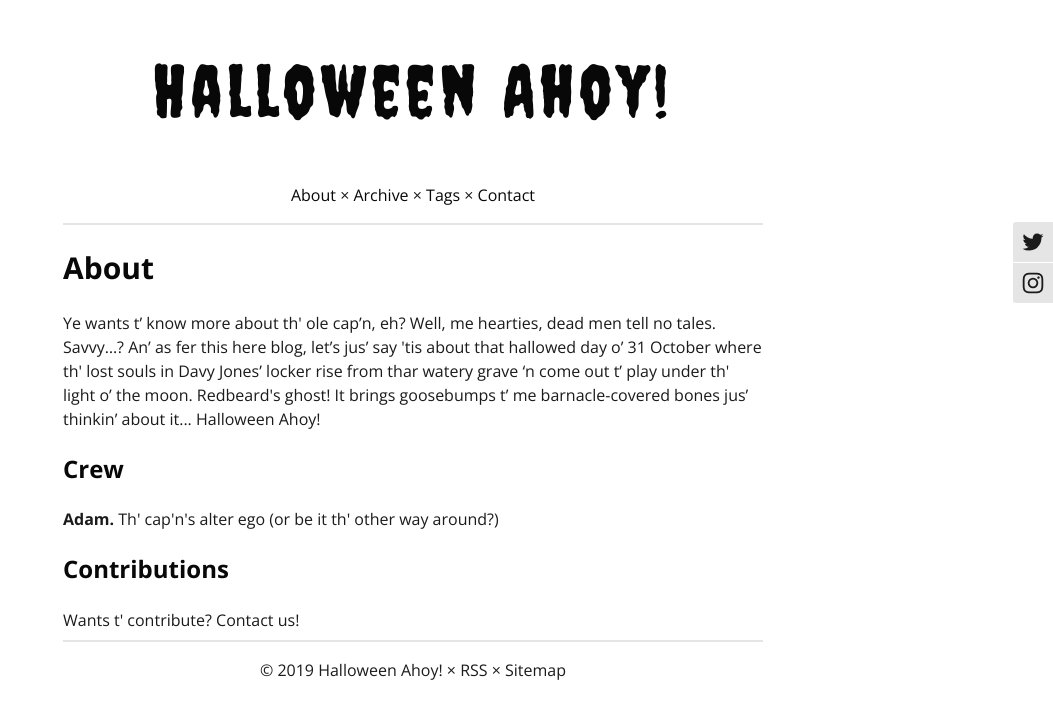
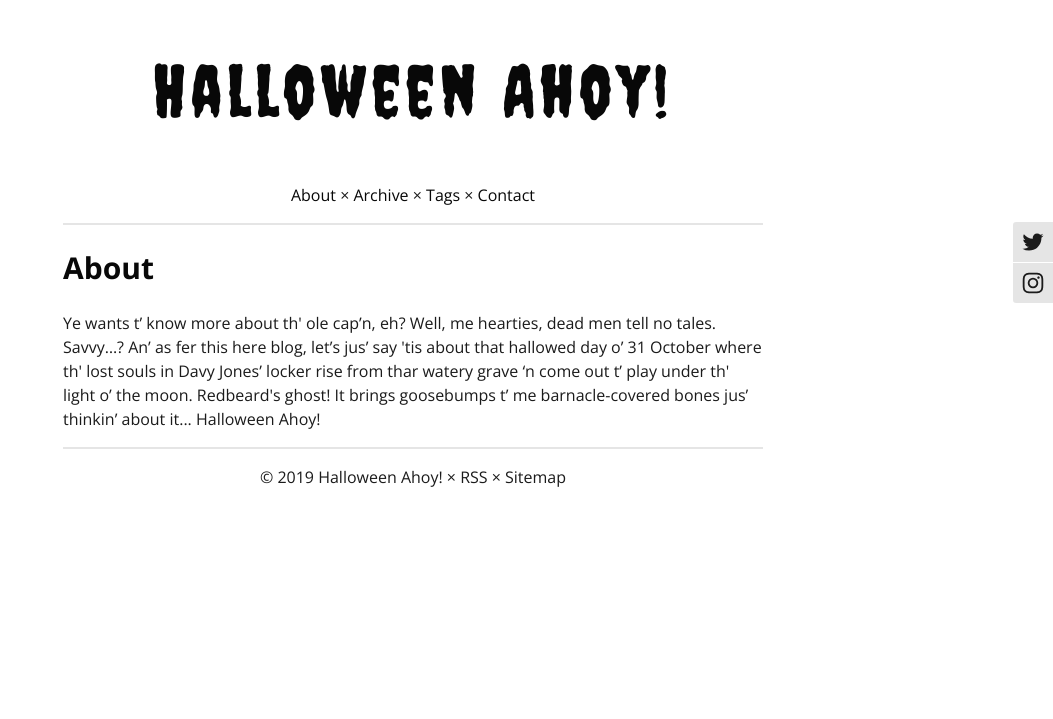
Before and after one commit to halloweenahoy/halloweenahoy.github.io, a Jekyll site: the page built from about.html, in a window 1280 px wide. Shown: the top 719 px of the page, without its empty margins (227-1280 px from the left). Built offline with Jekyll 4.4.1, drawn with Linux system fonts in a browser that asks for light colours; comment, search, counter and statistics services are not loaded.

Commit message:
Update about.html

```diff
--- a/about.html
+++ b/about.html
@@ -7,11 +7,3 @@ description: Everything about Halloween Ahoy!
 <h2>About</h2>
 
 <p>Ye wants t’ know more about th' ole cap’n, eh? Well, me hearties, dead men tell no tales. Savvy…? An’ as fer this here blog, let’s jus’ say 'tis about that hallowed day o’ 31 October where th' lost souls in Davy Jones’ locker rise from thar watery grave ‘n come out t’ play under th' light o’ the moon. Redbeard's ghost! It brings goosebumps t’ me barnacle-covered bones jus’ thinkin’ about it... Halloween Ahoy!</p>
-
-<h3>Crew</h3>
-
-<p><b>Adam.</b> Th' cap'n's alter ego (or be it th' other way around?)</p>
-
-<h3>Contributions</h3>
-
-Wants t' contribute? Contact us!
```
